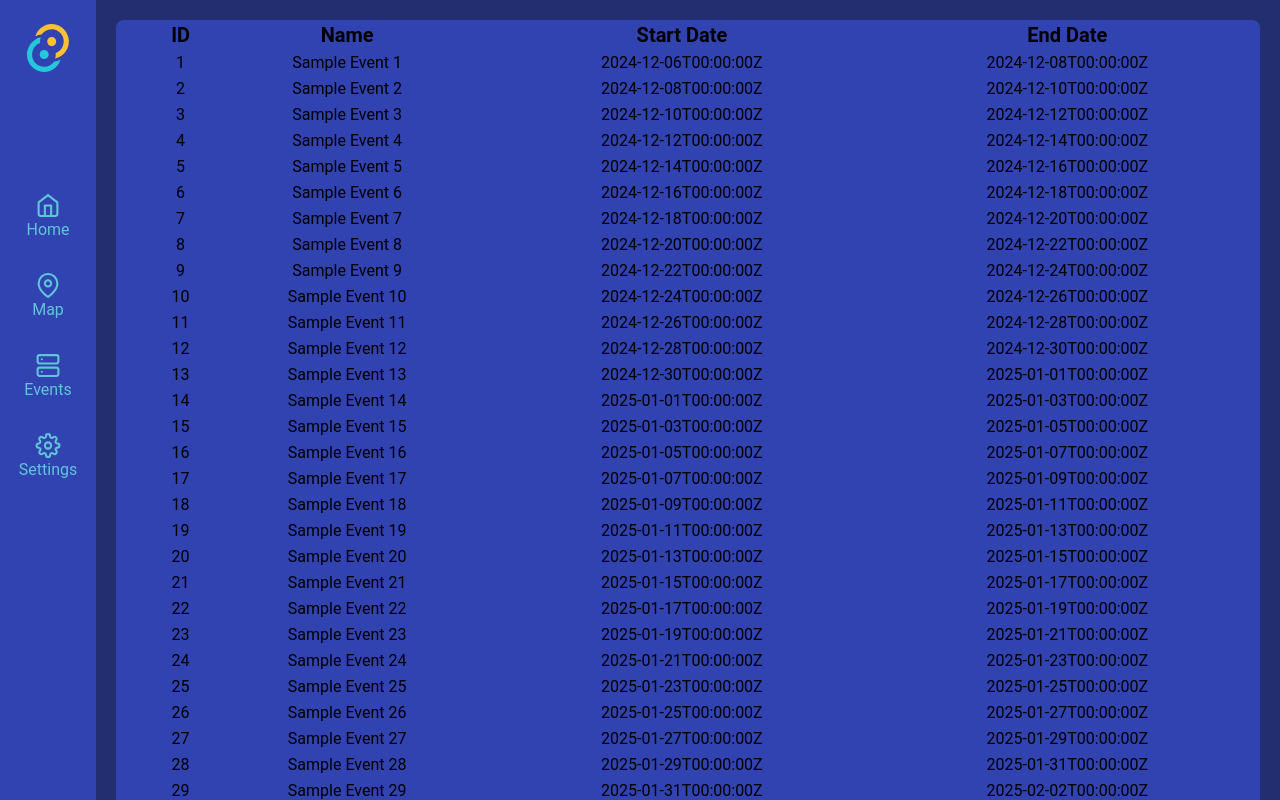
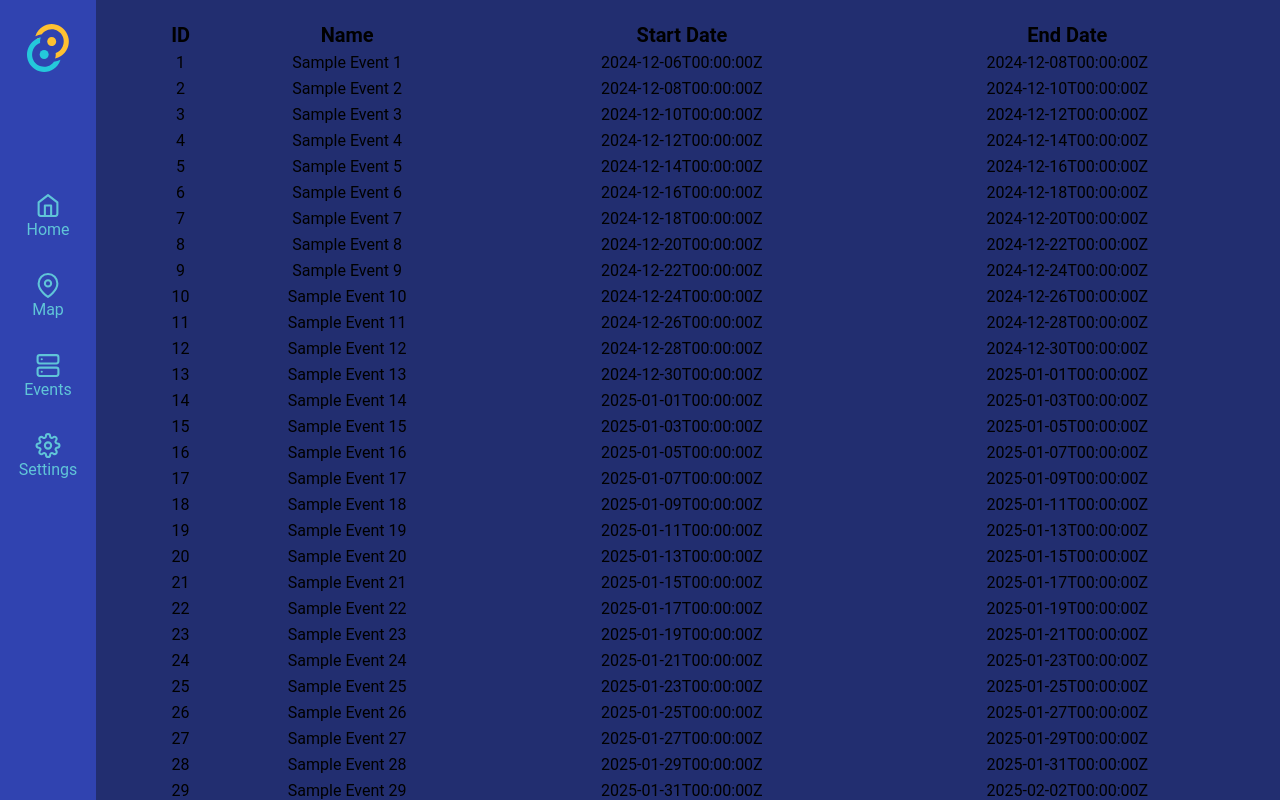
Before and after one commit to SubhayanDas08/ase_grp2, a React (Vite) app in the folder frontend/apps/desktop/: page /events in a window 1280 px wide. Built offline with nearby package versions, Linux system fonts and the light colour scheme.

Commit message:
Small style changes

```diff
--- a/frontend/apps/desktop/src/components/mapVisual.tsx
+++ b/frontend/apps/desktop/src/components/mapVisual.tsx
@@ -18,7 +18,7 @@ export default function MapVisual({ setLocation1, setLocation2 }: MapVisualProps
         <MapContainer
             center={position}
             zoom={13}
-            style={{ height: '100%', width: '100%' }}
+            style={{ height: '100%', width: '100%', borderRadius: '12px' }}
         >
             <TileLayer
                 url="https://{s}.tile.openstreetmap.org/{z}/{x}/{y}.png"
--- a/frontend/apps/desktop/src/pages/Events.tsx
+++ b/frontend/apps/desktop/src/pages/Events.tsx
@@ -29,7 +29,7 @@ export default function Events() {
       });
 
     return(
-        <div className="relative secondaryColour rounded-lg ps-10">
+        <div className="relative contentContainer ps-10 textColourDark">
             <table className='w-full'>
                 <thead className='text-xl'>
                     {table.getHeaderGroups().map((headerGroup) => (
```
